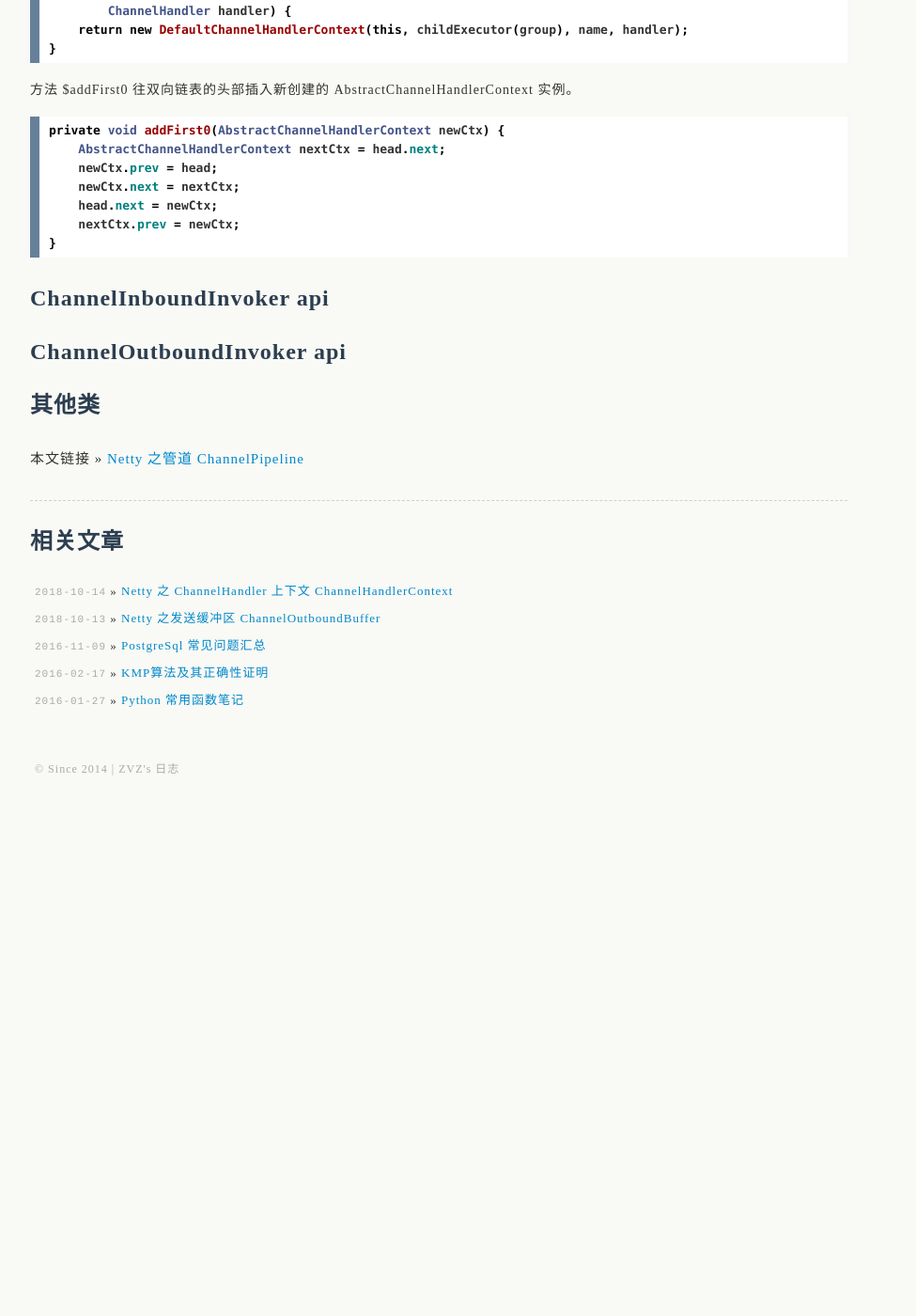
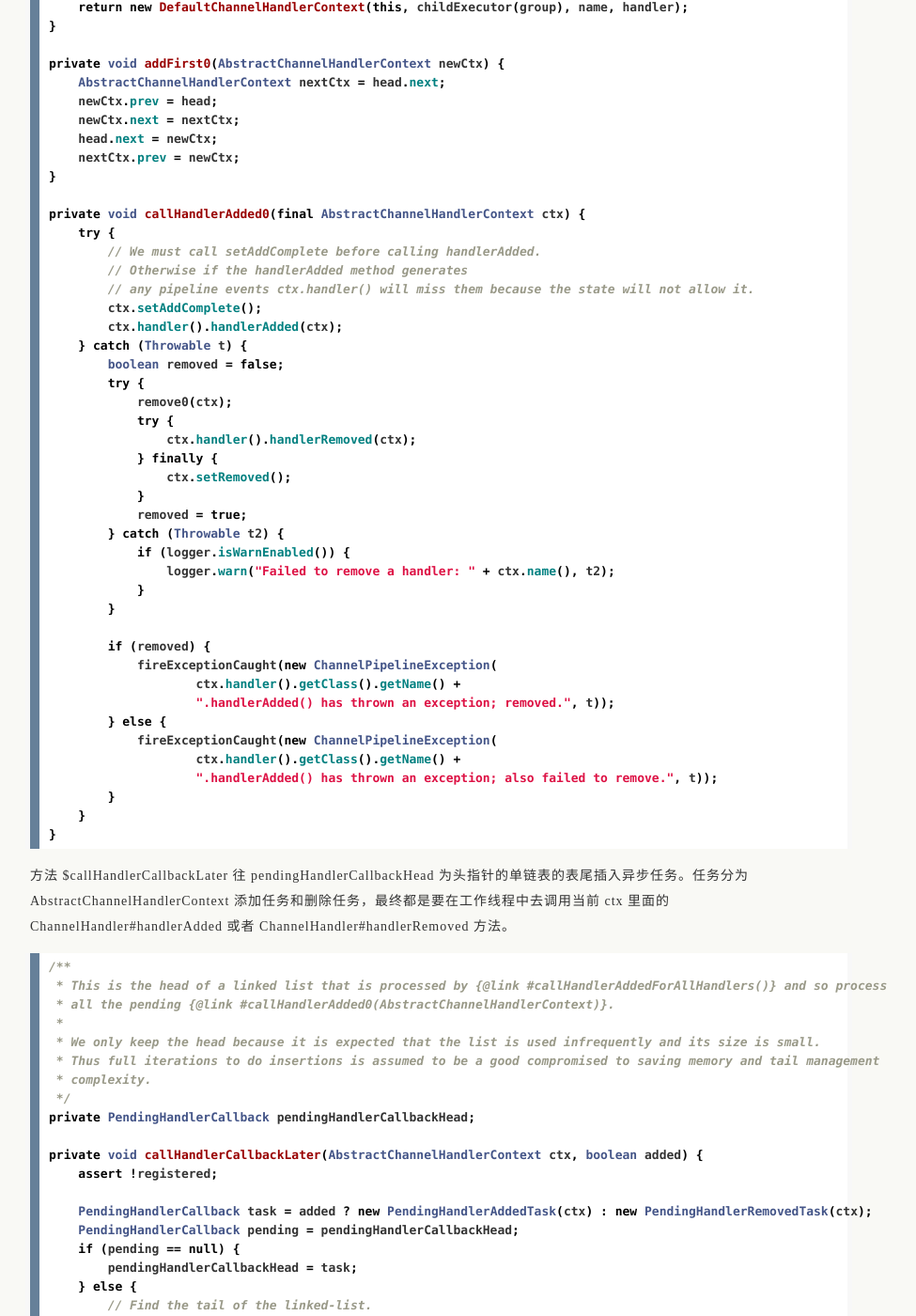
Before and after one commit to uxgnoz/uxgnoz.github.com, a Jekyll site: the page built from _posts/2018-10-20-netty-ChannelPipeline.md, in a window 1280 px wide and 1400 px high, scrolled down 2469 px. Shown: the whole window at 94% size, without its empty margins (173-1148 px from the left). Built offline with Jekyll 4.4.1, drawn with Linux system fonts in a browser that asks for light colours; comment, search, counter and statistics services are not loaded; before the commit the page ends 3316 px from its top, so only the background shows below that; some of the changed text lies outside the part shown.

Commit message:
_posts/2018-10-20-netty-ChannelPipeline.md

```diff
--- a/_posts/2018-10-20-netty-ChannelPipeline.md
+++ b/_posts/2018-10-20-netty-ChannelPipeline.md
@@ -11,14 +11,14 @@
 
 ChannelPipeline 实现了拦截器模式（[Intercepting Filter](http://www.oracle.com/technetwork/java/interceptingfilter-142169.html) pattern）的高级版本。
 
-管道中的主体结构为由 AbstractChannelHandlerContext 组成的双向链表，head 和 tail 分别为链表的表头和表尾。出站事件（inbound event）从 tail 流向 head，入站（outbound event）事件从 head 流向 tail。
+管道中的主体结构为由 AbstractChannelHandlerContext 组成的双向链表，head 和 tail 分别为链表的表头和表尾。出站事件（outbound event）从 tail 流向 head，入站事件（inbound event）从 head 流向 tail。
 
 {% highlight java %}
 final AbstractChannelHandlerContext head;
 final AbstractChannelHandlerContext tail;
 {% endhighlight %}
 
-在构造管道实例时，初始化了双向链表的基本结构。由传入参数，我们也可看出一个 channel 会对应一个管道实例。
+在构造管道实例时，初始化了双向链表的基本结构。由构造函数的参数，我们也可看出一个 channel 会对应一个管道实例。
 
 {% highlight java %}
 protected DefaultChannelPipeline(Channel channel) {
@@ -76,11 +76,7 @@
 
 ### ChannelPipeline#addFirst
 
-方法 $checkMultiplicity 校验没有添加 Sharable 注解的 ChannelHandler 的同一实例不能添加多次。
-
-方法 $filterName 对传入的 name 进行重复性校验，如果为 null 则自动生成一个 name。
-
-方法 $newContext 创建新的 AbstractChannelHandlerContext 实例，并绑定自己的工作线程。
+新建传入参数 ChannelHandler 的 AbstractChannelHandlerContext 实例 newCtx，并插入到链表的头部。
 
 {% highlight java %}
 public final ChannelPipeline addFirst(String name, ChannelHandler handler) {
@@ -90,22 +86,25 @@
 public final ChannelPipeline addFirst(EventExecutorGroup group, String name, ChannelHandler handler) {
     final AbstractChannelHandlerContext newCtx;
     synchronized (this) {
+        // 校验没有添加 Sharable 注解的 ChannelHandler 的同一实例不能添加多次
         checkMultiplicity(handler);
+        // 对传入的 name 进行重复性校验，如果为 null 则自动生成一个 name
         name = filterName(name, handler);
-
+        // 创建新的 AbstractChannelHandlerContext 实例，并绑定自己的工作线程
         newCtx = newContext(group, name, handler);
-
+        // 往双向链表的头部插入新创建的 AbstractChannelHandlerContext 实例
         addFirst0(newCtx);
 
-        // If the registered is false it means that the channel was not registered on an eventloop yet.
-        // In this case we add the context to the pipeline and add a task that will call
-        // ChannelHandler.handlerAdded(...) once the channel is registered.
+        // registered 为 false 说明 channel 还没有 注册到 eventloop，
+        // 我们设置新的 AbstractChannelHandlerContext 实例状态为『未就绪』，
+        // 同时添加一个异步任务，当 channel 注册成功时，去调用 ChannelHandler#handlerAdded 方法
         if (!registered) {
             newCtx.setAddPending();
             callHandlerCallbackLater(newCtx, true);
             return this;
         }
 
+        // registered 为 true
         EventExecutor executor = newCtx.executor();
         if (!executor.inEventLoop()) {
             newCtx.setAddPending();
@@ -126,17 +125,107 @@
         ChannelHandler handler) {
     return new DefaultChannelHandlerContext(this, childExecutor(group), name, handler);
 }
-{% endhighlight %}
 
-方法 $addFirst0 往双向链表的头部插入新创建的 AbstractChannelHandlerContext 实例。
-
-{% highlight java %}
 private void addFirst0(AbstractChannelHandlerContext newCtx) {
     AbstractChannelHandlerContext nextCtx = head.next;
     newCtx.prev = head;
     newCtx.next = nextCtx;
     head.next = newCtx;
     nextCtx.prev = newCtx;
+}
+
+private void callHandlerAdded0(final AbstractChannelHandlerContext ctx) {
+    try {
+        // We must call setAddComplete before calling handlerAdded.
+        // Otherwise if the handlerAdded method generates
+        // any pipeline events ctx.handler() will miss them because the state will not allow it.
+        ctx.setAddComplete();
+        ctx.handler().handlerAdded(ctx);
+    } catch (Throwable t) {
+        boolean removed = false;
+        try {
+            remove0(ctx);
+            try {
+                ctx.handler().handlerRemoved(ctx);
+            } finally {
+                ctx.setRemoved();
+            }
+            removed = true;
+        } catch (Throwable t2) {
+            if (logger.isWarnEnabled()) {
+                logger.warn("Failed to remove a handler: " + ctx.name(), t2);
+            }
+        }
+
+        if (removed) {
+            fireExceptionCaught(new ChannelPipelineException(
+                    ctx.handler().getClass().getName() +
+                    ".handlerAdded() has thrown an exception; removed.", t));
+        } else {
+            fireExceptionCaught(new ChannelPipelineException(
+                    ctx.handler().getClass().getName() +
+                    ".handlerAdded() has thrown an exception; also failed to remove.", t));
+        }
+    }
+}
+{% endhighlight %}
+
+方法 $callHandlerCallbackLater 往 pendingHandlerCallbackHead 为头指针的单链表的表尾插入异步任务。任务分为 AbstractChannelHandlerContext 添加任务和删除任务，最终都是要在工作线程中去调用当前 ctx 里面的 ChannelHandler#handlerAdded 或者 ChannelHandler#handlerRemoved 方法。
+
+{% highlight java %}
+/**
+ * This is the head of a linked list that is processed by {@link #callHandlerAddedForAllHandlers()} and so process
+ * all the pending {@link #callHandlerAdded0(AbstractChannelHandlerContext)}.
+ *
+ * We only keep the head because it is expected that the list is used infrequently and its size is small.
+ * Thus full iterations to do insertions is assumed to be a good compromised to saving memory and tail management
+ * complexity.
+ */
+private PendingHandlerCallback pendingHandlerCallbackHead;
+
+private void callHandlerCallbackLater(AbstractChannelHandlerContext ctx, boolean added) {
+    assert !registered;
+
+    PendingHandlerCallback task = added ? new PendingHandlerAddedTask(ctx) : new PendingHandlerRemovedTask(ctx);
+    PendingHandlerCallback pending = pendingHandlerCallbackHead;
+    if (pending == null) {
+        pendingHandlerCallbackHead = task;
+    } else {
+        // Find the tail of the linked-list.
+        while (pending.next != null) {
+            pending = pending.next;
+        }
+        pending.next = task;
+    }
+}
+
+private final class PendingHandlerAddedTask extends PendingHandlerCallback {
+
+    PendingHandlerAddedTask(AbstractChannelHandlerContext ctx) {
+        super(ctx);
+    }
+
+    @Override
+    public void run() {
+        callHandlerAdded0(ctx);
+    }
+
+    @Override
+    void execute() {
+        EventExecutor executor = ctx.executor();
+
+        // 判断当前代码执行是否在工作线程
+        if (executor.inEventLoop()) {
+            callHandlerAdded0(ctx);
+        } else {
+            try {
+                executor.execute(this);
+            } catch (RejectedExecutionException e) {
+                remove0(ctx);
+                ctx.setRemoved();
+            }
+        }
+    }
 }
 {% endhighlight %}
 
```
